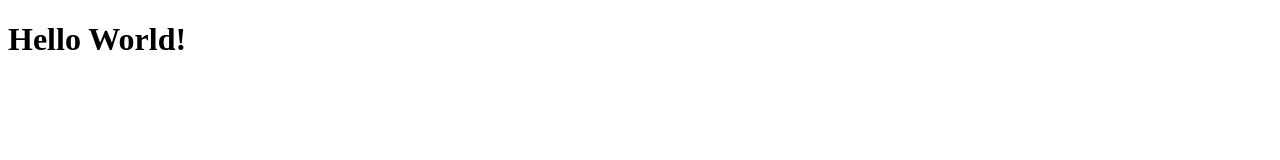
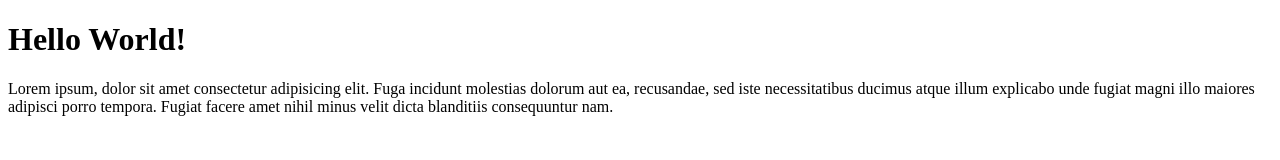
Before and after one commit to Raprive/nicolas-git-tes, a plain HTML site: page index.html in a window 1280 px wide. Drawn offline with Linux system fonts and the light colour scheme.

Commit message:
menambahkan paragraf

```diff
--- a/index.html
+++ b/index.html
@@ -7,5 +7,12 @@
   </head>
   <body>
     <h1>Hello World!</h1>
+    <p>
+      Lorem ipsum, dolor sit amet consectetur adipisicing elit. Fuga incidunt
+      molestias dolorum aut ea, recusandae, sed iste necessitatibus ducimus
+      atque illum explicabo unde fugiat magni illo maiores adipisci porro
+      tempora. Fugiat facere amet nihil minus velit dicta blanditiis
+      consequuntur nam.
+    </p>
   </body>
 </html>
```
